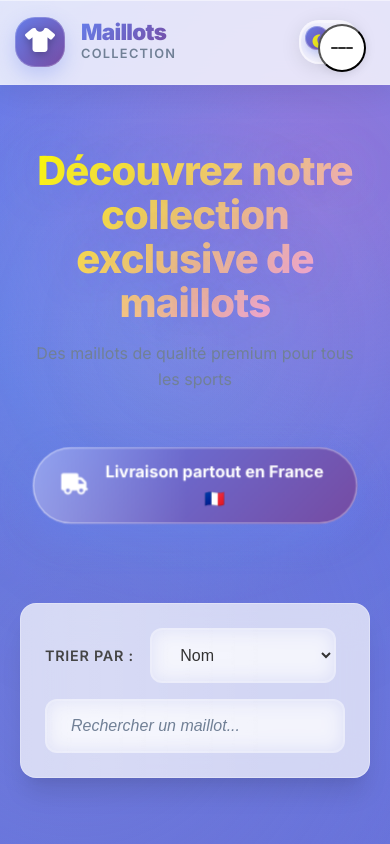
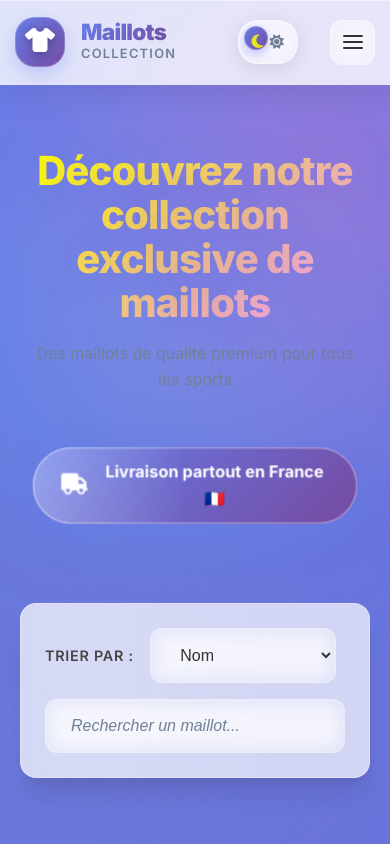
Before and after one commit to Ruben931/Site-Yuva, a plain HTML site: page index.html in a window 390 px wide. Shown: the top 844 px of the page. Drawn offline with Linux system fonts and the light colour scheme.

Commit message:
Optimisation affichage mobile : 3 colonnes, menu burger, étiquettes courtes

```diff
--- a/styles.css
+++ b/styles.css
@@ -502,23 +502,25 @@ body::before {
 
 /* Menu burger mobile */
 .mobile-menu-toggle {
-    position: absolute;
-    top: 1.5rem;
-    right: 1.5rem;
-    z-index: 100;
-    background: white;
-    border-radius: 50%;
-    box-shadow: 0 2px 8px rgba(0,0,0,0.08);
-    padding: 0.7rem;
-    width: 48px;
-    height: 48px;
-    display: flex;
+    display: none;
+    flex-direction: column;
+    gap: 4px;
+    background: rgba(255, 255, 255, 0.2);
+    backdrop-filter: blur(15px);
+    border: 2px solid rgba(255, 255, 255, 0.3);
+    border-radius: 12px;
+    width: 45px;
+    height: 45px;
     align-items: center;
     justify-content: center;
+    cursor: pointer;
+    transition: var(--transition);
+    position: relative;
 }
 
 [data-theme="dark"] .mobile-menu-toggle {
     background: rgba(26, 26, 46, 0.4);
+    border: 2px solid rgba(45, 55, 72, 0.4);
 }
 
 .mobile-menu-toggle span {
@@ -1570,19 +1572,7 @@ body::before {
     }
 
     .mobile-menu-toggle {
-        position: absolute;
-        top: 1.5rem;
-        right: 1.5rem;
-        z-index: 100;
-        background: white;
-        border-radius: 50%;
-        box-shadow: 0 2px 8px rgba(0,0,0,0.08);
-        padding: 0.7rem;
-        width: 48px;
-        height: 48px;
         display: flex;
-        align-items: center;
-        justify-content: center;
     }
 
     .theme-toggle {
@@ -1627,8 +1617,8 @@ body::before {
 
     .products-grid {
         display: grid;
-        grid-template-columns: repeat(3, 1fr) !important;
-        gap: 1rem;
+        grid-template-columns: repeat(3, 1fr);
+        gap: 0.5rem;
     }
 
     .product-info {
@@ -1920,8 +1910,8 @@ body::before {
 @media (max-width: 768px) {
   .products-grid {
     display: grid;
-    grid-template-columns: repeat(3, 1fr) !important;
-    gap: 1rem;
+    grid-template-columns: repeat(3, 1fr);
+    gap: 0.5rem;
   }
 
   /* Menu responsive : alignement et bug fix */
```
